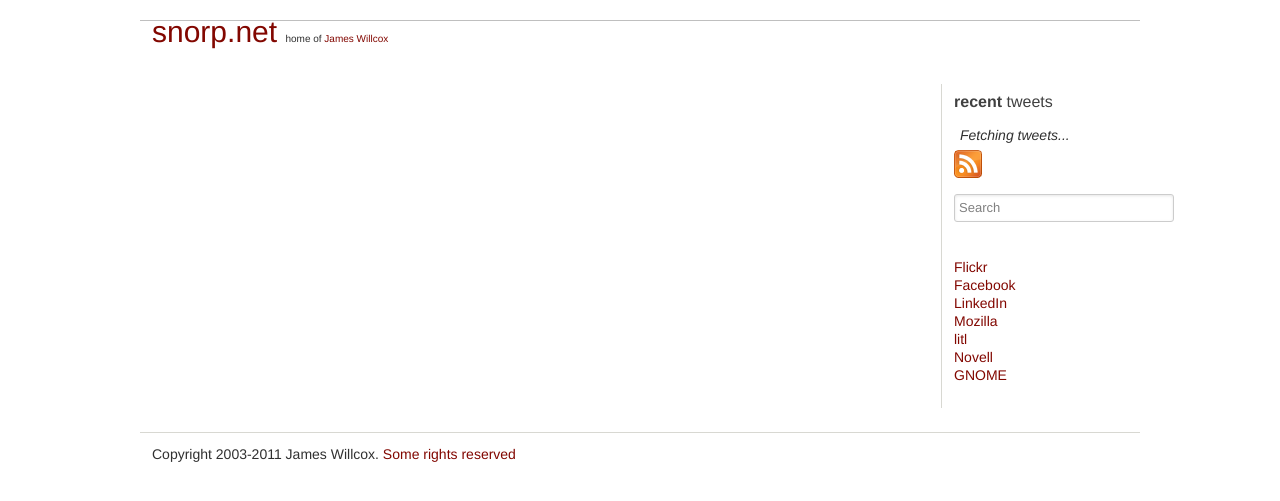
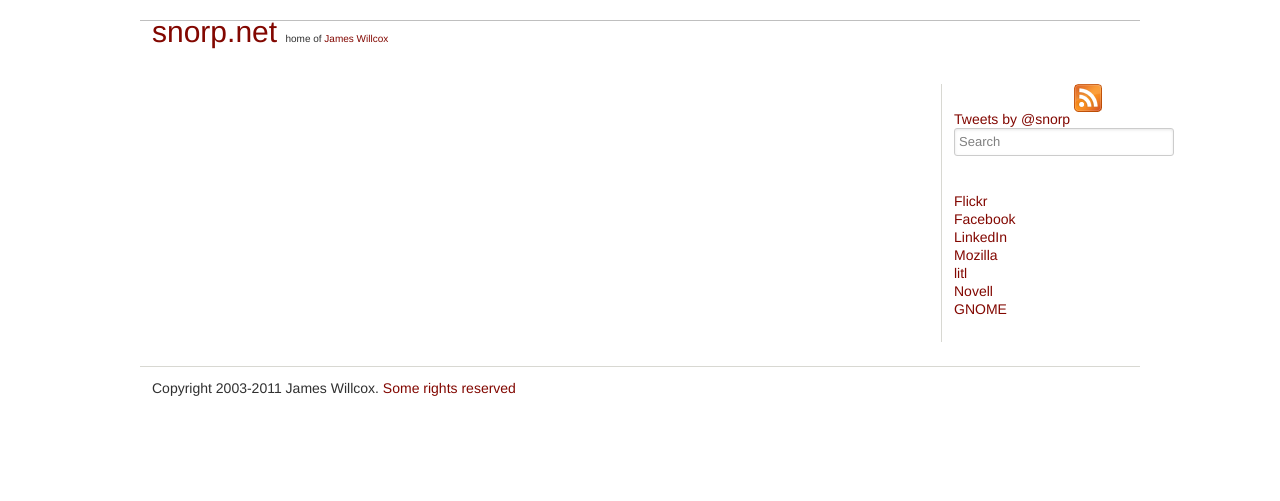
Before and after one commit to snorp/snorp.github.com, a Jekyll site: the page built from index.html, in a window 1280 px wide. Shown: the top 501 px of the page. Built offline with Jekyll 4.4.1, drawn with Linux system fonts in a browser that asks for light colours; some web fonts are replaced; comment, search, counter and statistics services are not loaded; some of the changed lines change nothing that is shown.

Commit message:
Make Twitter feed work again

```diff
--- a/_layouts/default.html
+++ b/_layouts/default.html
@@ -19,7 +19,6 @@
     <link rel="stylesheet" href="/css/screen.css" type="text/css" media="screen">
 
     <script src="http://www.google.com/jsapi"></script>
-    <script src="/js/base.js"></script>
     <script type="text/javascript">
 
       var _gaq = _gaq || [];
@@ -63,10 +62,8 @@
     </div>
 
     <div id="sidebar">
-        <h4><span>recent</span> tweets</h4>
-        <div id="tweet_container">
-            <span id="fetching_tweets" class="message">Fetching tweets...</span>
-        </div>
+        <a class="twitter-timeline" data-dnt=true href="https://twitter.com/snorp" data-widget-id="298168584495042563">Tweets by @snorp</a>
+        <script>!function(d,s,id){var js,fjs=d.getElementsByTagName(s)[0];if(!d.getElementById(id)){js=d.createElement(s);js.id=id;js.src="//platform.twitter.com/widgets.js";fjs.parentNode.insertBefore(js,fjs);}}(document,"script","twitter-wjs");</script>
 
         <a class="nohighlight" href="/blog/atom.xml"><img id="subscribe_button" src="/images/feed.png" alt="Subscribe to feed" /></a><br/>
         <form id="searchform" action="http://google.com/search">
--- a/css/screen.css
+++ b/css/screen.css
@@ -129,27 +129,6 @@
     padding-right: 12px;
 }
 
-.tweet {
-    padding: 6px;
-    border-bottom: 1px solid #D8D8D2;
-    -webkit-transition: background-color 0.2s ease-in;
-    -moz-transition: background-color 0.2s ease-in;
-    transition: background-color 0.2s ease-in;
-}
-
-.tweet:hover {
-    background-color: #D8D8D2;
-    cursor: pointer;
-    -webkit-transition: background-color 0.2s ease-in;
-    -moz-transition: background-color 0.2s ease-in;
-    transition: background-color 0.2s ease-in;
-}
-
-#fetching_tweets {
-    display: block;
-    padding: 6px;
-}
-
 .message {
     font-style: italic;
 }
--- a/js/base.js
+++ /dev/null
@@ -1,82 +0,0 @@
-
-const _FIVE_MINUTES = 1000 * 60 * 5;
-
-var userPattern = /@([a-zA-Z0-9]+) /g;
-var hashPattern = /\#([a-zA-Z0-9]+)/g;
-var linkPattern = /(http\:\/\/[a-zA-Z0-9\/\.]+)/g;
-
-function linkifyTweet(text) {
-    text = text.replace(linkPattern, "<a href='$1' target='_blank'>$1</a>");
-    text = text.replace(userPattern, "<a href='http://twitter.com/$1' target='_blank'>@$1</a> ");
-    text = text.replace(hashPattern, "<a href='http://twitter.com/search?q=%23$1' target='_blank'>#$1</a>")
-    return text;
-}
-
-function showTweets(items) {
-    if (!items)
-        return;
-
-    $("#tweet_container").html("<ul></ul>");
-
-    $.each(items, function(i,item) {
-        var tweet = document.createElement('li');
-        $(tweet).html(linkifyTweet(item.text));
-        $(tweet).addClass('tweet');
-        $(tweet).data('tweet-id', item.id_str);
-        $("#tweet_container ul").append(tweet);
-    });
-
-    $(".tweet").click(function(event) {
-        var tweet_id = $(event.target).data('tweet-id');
-
-        if (tweet_id) {
-            window.open('http://twitter.com/snorp/status/' + tweet_id);
-        }
-    });
-}
-
-function refreshTweets() {
-    console.log("Refreshing tweets");
-    $.getJSON("http://twitter.com/status/user_timeline/snorp.json?count=5&callback=?", function(data){
-        var tweets = { last_fetched: new Date(), items: data };
-        localStorage.setItem("tweets", JSON.stringify(tweets));
-        showTweets(tweets.items);
-    });
-}
-
-function maybeRefreshTweets() {
-    var tweetJson = localStorage.getItem("tweets");
-    if (!tweetJson) {
-        refreshTweets();
-        return;
-    }
-
-    var tweets = JSON.parse(tweetJson);
-    var now = new Date();
-    var last_fetched = new Date(tweets.last_fetched);
-
-    if ((now - last_fetched) > _FIVE_MINUTES) {
-        refreshTweets();
-    } else {
-        console.log("Showing cached tweets");
-        showTweets(tweets.items);
-    }
-}
-
-function connectEvents() {
-    $("#searchbox").focus(function(event) {
-        $(this).val("");
-    });
-    $("#searchform").submit(function(event) {
-        window.location = $(this).attr('action') + "?q=site:snorp.net+" + $("#searchbox").val();
-        return false;
-    });
-}
-
-// Load jQuery
-google.load("jquery", "1");
-
-google.setOnLoadCallback(function() {
-    connectEvents();
-    maybeRefreshTweets();
-})
```
